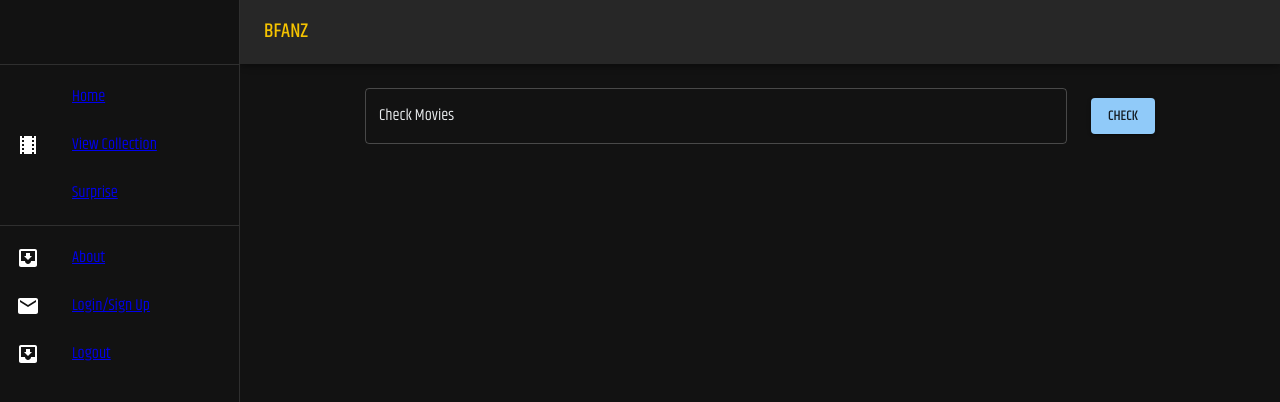
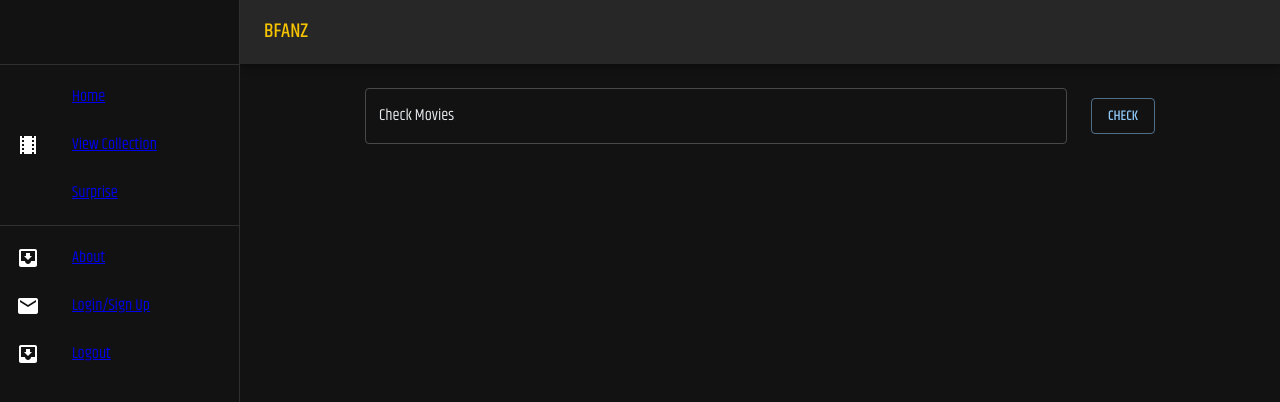
Before and after one commit to WilliamCrownover/bfanz, a React (Create React App) app in the folder client/: page /AddMovie in a window 1280 px wide. Shown: the top 402 px of the page. Built offline with nearby package versions, Linux system fonts and the light colour scheme.

Commit message:
added a label

```diff
--- a/client/src/pages/AddMovie.js
+++ b/client/src/pages/AddMovie.js
@@ -18,7 +18,7 @@ const AddMovie = () => {
                     <SearchBar label="Check Movies"/>
                 </Grid>
                 <Grid item xs='auto'>
-                    <Button variant='contained'> Check </Button>
+                    <Button variant='outlined'> Check </Button>
                 </Grid>
             </Grid>
         </Container>
```
